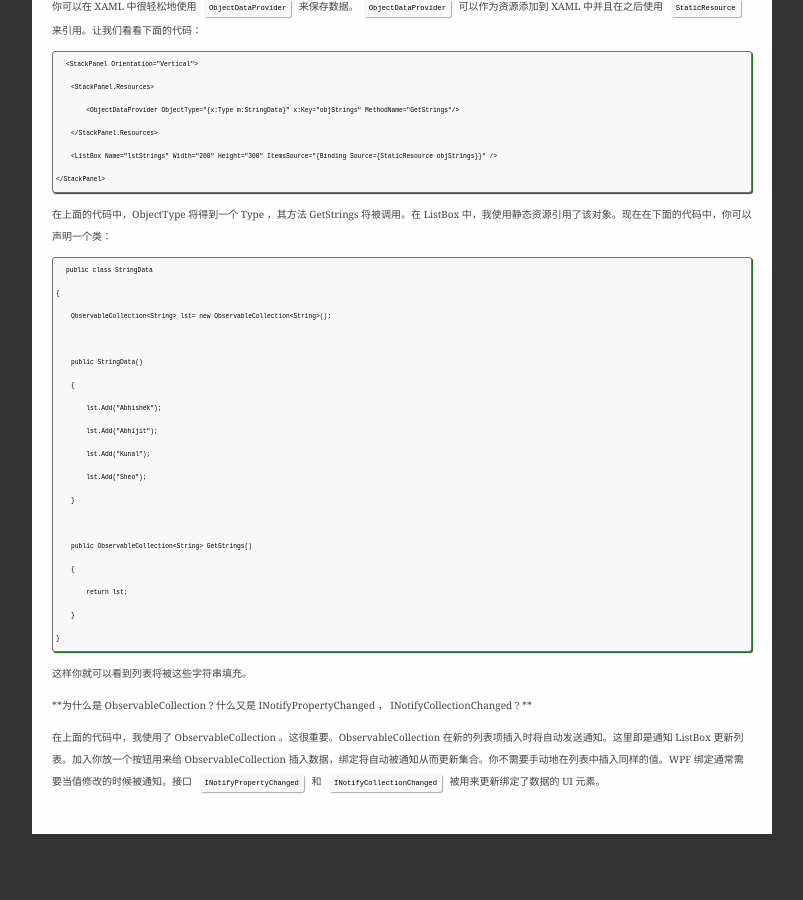
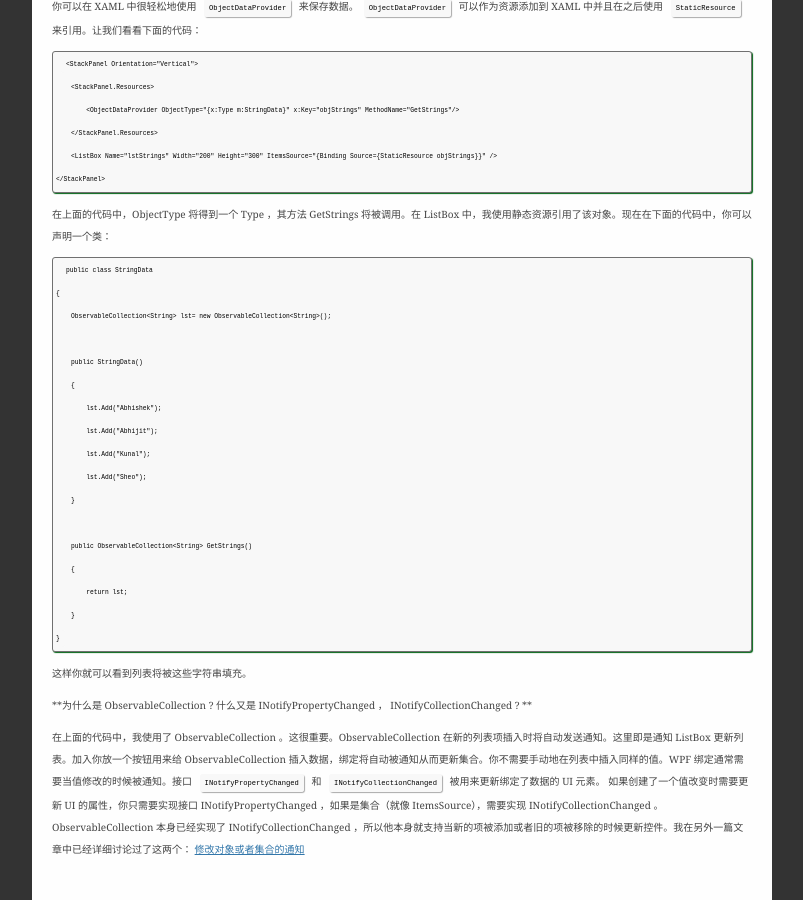
Before and after one commit to osrpt/osrpt.github.com, a Jekyll site: the page built from _posts/2014-04-24-WPF-Tutorial-Concept-Binding.md, in a window 1280 px wide and 900 px high, scrolled down 1427 px. Shown: the whole window, without its empty margins (238-1041 px from the left). Built offline with Jekyll 4.4.1, drawn with Linux system fonts in a browser that asks for light colours; Markdown is read by kramdown in place of the engine named in the settings; before the commit the page ends 2261 px from its top, so only the background shows below that.

Commit message:
添加部分翻译

```diff
--- a/_posts/2014-04-24-WPF-Tutorial-Concept-Binding.md
+++ b/_posts/2014-04-24-WPF-Tutorial-Concept-Binding.md
@@ -81,4 +81,4 @@ WPF 推广了数据绑定的概念并引进了很多新特性，这样我们可
 
 **为什么是 ObservableCollection ? 什么又是 INotifyPropertyChanged ， INotifyCollectionChanged ? **
 
-在上面的代码中，我使用了 ObservableCollection 。这很重要。ObservableCollection 在新的列表项插入时将自动发送通知。这里即是通知 ListBox 更新列表。加入你放一个按钮用来给 ObservableCollection 插入数据，绑定将自动被通知从而更新集合。你不需要手动地在列表中插入同样的值。WPF 绑定通常需要当值修改的时候被通知。接口 `INotifyPropertyChanged` 和 `INotifyCollectionChanged` 被用来更新绑定了数据的 UI 元素。
+在上面的代码中，我使用了 ObservableCollection 。这很重要。ObservableCollection 在新的列表项插入时将自动发送通知。这里即是通知 ListBox 更新列表。加入你放一个按钮用来给 ObservableCollection 插入数据，绑定将自动被通知从而更新集合。你不需要手动地在列表中插入同样的值。WPF 绑定通常需要当值修改的时候被通知。接口 `INotifyPropertyChanged` 和 `INotifyCollectionChanged` 被用来更新绑定了数据的 UI 元素。 如果创建了一个值改变时需要更新 UI 的属性，你只需要实现接口 INotifyPropertyChanged ，如果是集合（就像 ItemsSource），需要实现 INotifyCollectionChanged 。ObservableCollection 本身已经实现了 INotifyCollectionChanged ，所以他本身就支持当新的项被添加或者旧的项被移除的时候更新控件。我在另外一篇文章中已经详细讨论过了这两个： [修改对象或者集合的通知](http://www.abhisheksur.com/2010/05/object-notifiers-using.html)
```
